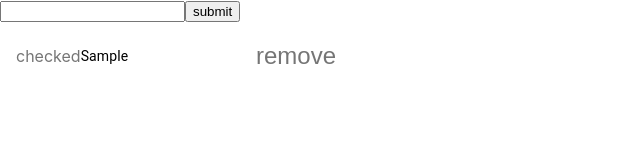
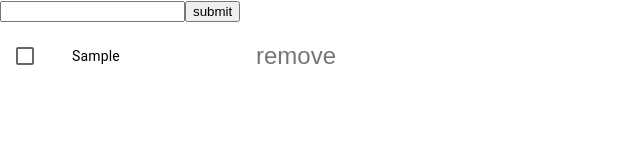
Before and after one commit to ElizPN/todo-list, a React (Create React App) app: page / in a window 1280 px wide. Both pictures are taken after typing "Sample" into the empty fields and a click on the button "submit". Shown: the top 160 px of the page, without its empty margins (0-640 px from the left). Built offline with nearby package versions, Linux system fonts and the light colour scheme.

Commit message:
add checked rendering

```diff
--- a/src/CkeckboxList.tsx
+++ b/src/CkeckboxList.tsx
@@ -32,11 +32,7 @@ function toggleProperty(arr: Item[], itemIndex: number) {
 }
 
 export default function CheckboxList() {
-  const [checked, setChecked] = useState([0]);
-
   const [toDolist, setTodolist] = useState<Item[]>([]);
-  console.log(toDolist);
-
   const [inputValue, setInputValue] = useState<string>("");
 
   function addItemToList(event: any) {
@@ -56,19 +52,6 @@ export default function CheckboxList() {
     setTodolist(arrWithToggleChecked);
   }
 
-  //   const handleToggle = (value: number) => () => {
-  //     const currentIndex = checked.indexOf(value);
-  //     const newChecked = [...checked];
-
-  //     if (currentIndex === -1) {
-  //       newChecked.push(value);
-  //     } else {
-  //       newChecked.splice(currentIndex, 1);
-  //     }
-
-  //     setChecked(newChecked);
-  //   };
-
   return (
     <div>
       <input
@@ -79,28 +62,19 @@ export default function CheckboxList() {
 
       <List sx={{ width: "100%", maxWidth: 360, bgcolor: "background.paper" }}>
         {toDolist.map((value, index) => {
-          const labelId = `checkbox-list-label-${value}`;
-
           return (
             <ListItem key={index} disablePadding>
-              <ListItemButton
-                role={undefined}
-                //   onClick={handleToggle(value)}
-                dense
-              >
-                {/* <ListItemIcon>
-                <Checkbox
-                  edge='start'
-                  checked={checked.indexOf(value) !== -1}
-                  tabIndex={-1}
-                  disableRipple
-                  inputProps={{ "aria-labelledby": labelId }}
-                />
-              </ListItemIcon> */}
-                <ListItemIcon onClick={(event: any) => handleToggle(index)}>
-                  checked
+              <ListItemButton role={undefined} dense>
+                <ListItemIcon>
+                  <Checkbox
+                    edge='start'
+                    checked={value.checked}
+                    tabIndex={-1}
+                    disableRipple
+                    onClick={(event: any) => handleToggle(index)}
+                  />
                 </ListItemIcon>
-                <ListItemText id={labelId} primary={value.text} />
+                <ListItemText primary={value.text} />
                 <IconButton onClick={(event: any) => handleRemoveItem(index)}>
                   remove
                 </IconButton>
```
